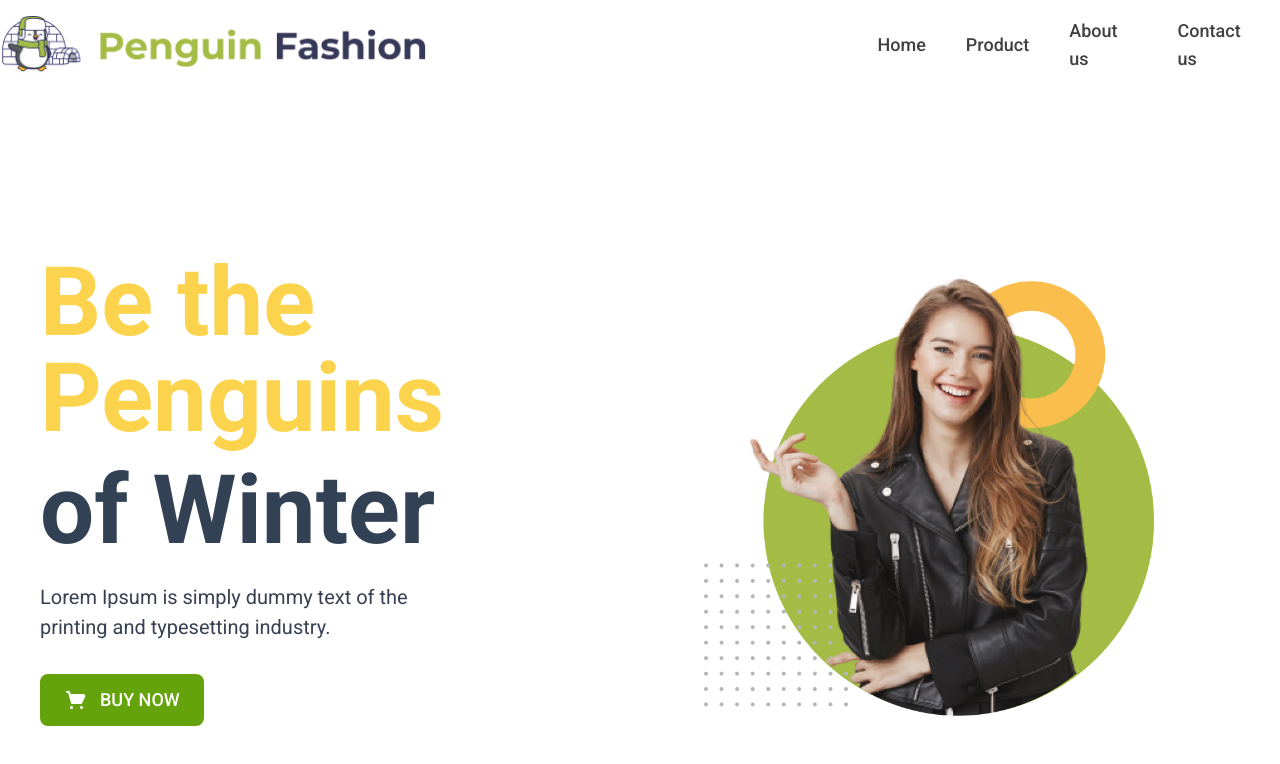
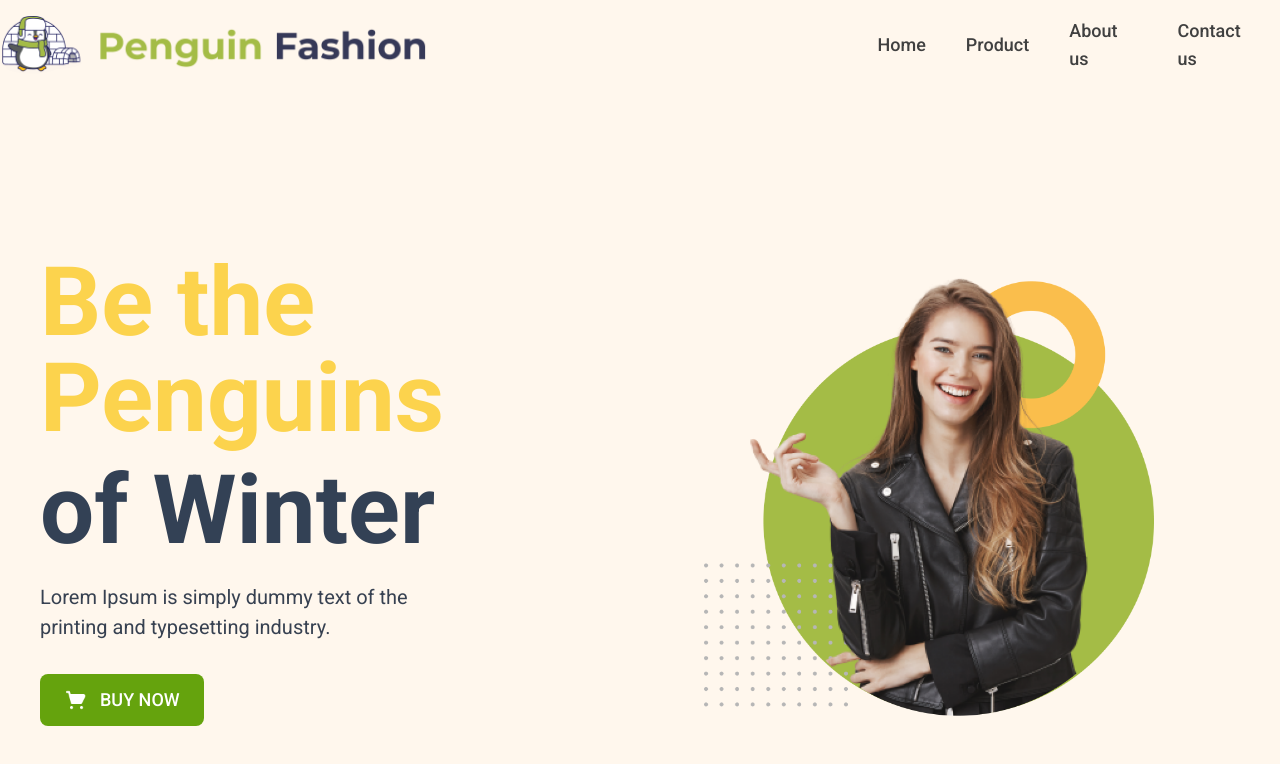
Before and after one commit to Owasiul/Penguin_Fashion.github.io, a plain HTML site: page index.html in a window 1280 px wide. Drawn offline with nearby package versions, Linux system fonts and the light colour scheme.

Commit message:
update_1.1

```diff
--- a/index.html
+++ b/index.html
@@ -9,7 +9,7 @@
   </head>
   <body>
     <!-- header start -->
-    <header>
+    <header class="bg-orange-50">
       <div class="container">
         <!-- navigation bar -->
         <nav class="flex flex-row justify-around items-center py-4">
@@ -34,7 +34,7 @@
     <main>
       <!-- hero start -->
       <section
-        class="hero-content bg-white flex items-center justify-center p-10 "
+        class="hero-content bg-orange-50 flex items-center justify-center p-10 "
       >
         <div class="container mx-auto flex flex-col md:flex-row items-center">
           <!-- Hero Left -->
```
